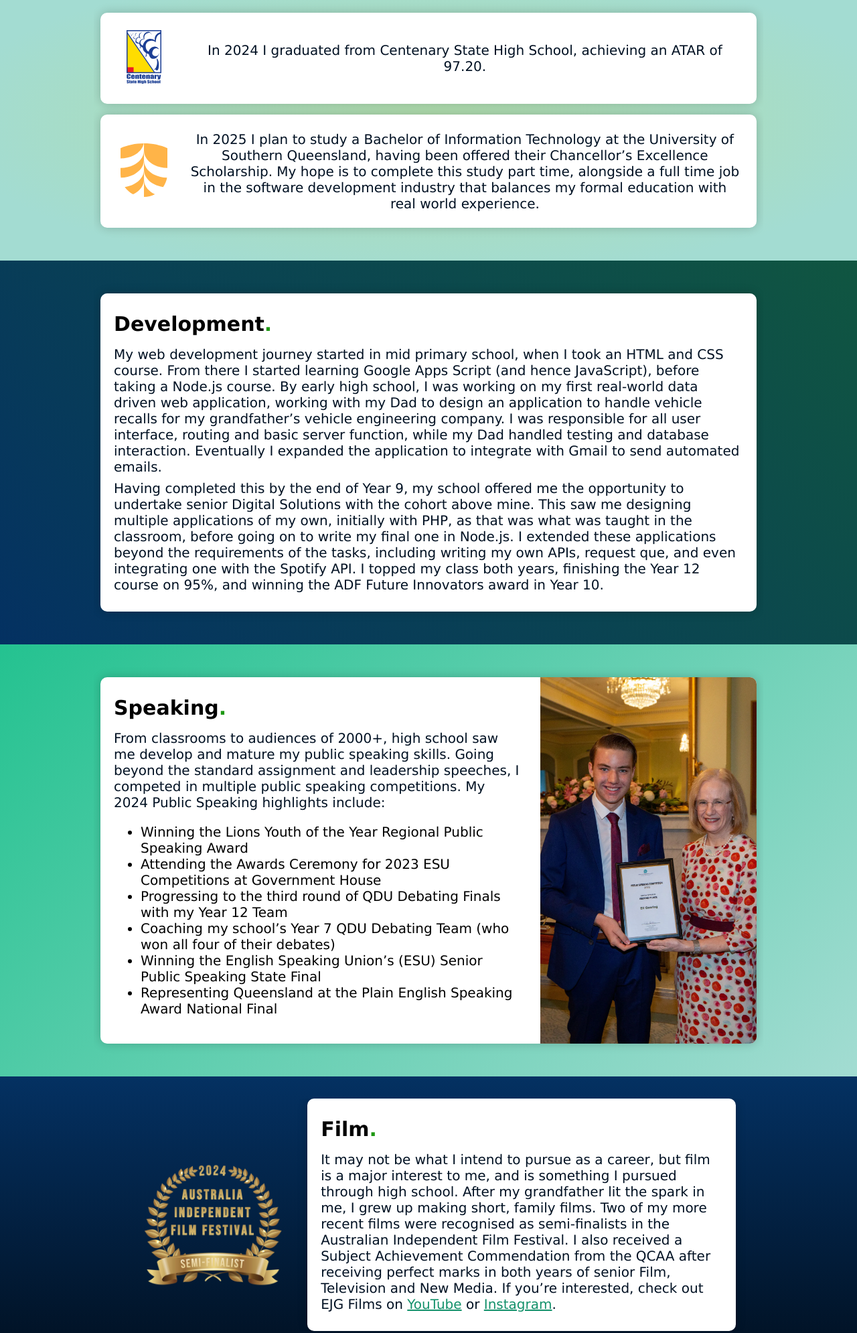
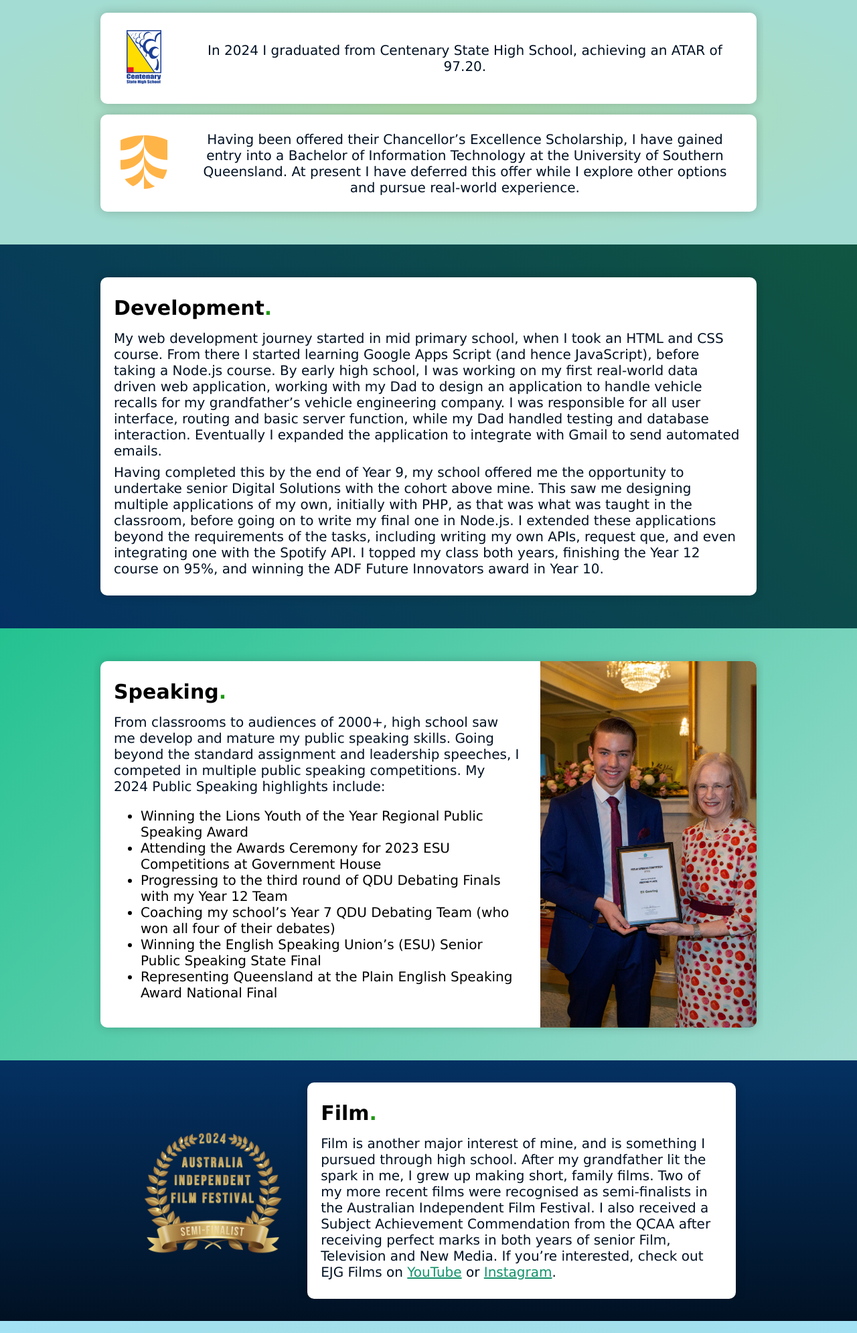
Before and after one commit to Eli-159/eligearing, a plain HTML site: page index.html in a window 1280 px wide. Shown: the part 832-2822 px from the top of the page at 67% size. Drawn offline with Linux system fonts and the light colour scheme.

Commit message:
Text Update

```diff
--- a/index.html
+++ b/index.html
@@ -44,7 +44,7 @@
                     <div class="imgWrap">
                         <img src="./imgs/unisq-logo.svg" alt="University of Southern Queensland Logo">
                     </div>
-                    <p>In 2025 I plan to study a Bachelor of Information Technology at the University of Southern Queensland, having been offered their Chancellor’s Excellence Scholarship. My hope is to complete this study part time, alongside a full time job in the software development industry that balances my formal education with real world experience.</p>
+                    <p>Having been offered their Chancellor’s Excellence Scholarship, I have gained entry into a Bachelor of Information Technology at the University of Southern Queensland. At present I have deferred this offer while I explore other options and pursue real-world experience.</p>
                 </div>
             </div>
         </section>
@@ -89,7 +89,7 @@
                 <div class="floatingBox">
                     <h1 class="title">Film</h1>
                     <p>
-                        It may not be what I intend to pursue as a career, but film is a major interest to me, and is something I pursued through high school. After my grandfather lit the spark in me, I grew up making short, family films. Two of my more recent films were recognised as semi-finalists in the Australian Independent Film Festival. I also received a Subject Achievement Commendation from the QCAA after receiving perfect marks in both years of senior Film, Television and New Media. If you’re interested, check out EJG Films on
+                        Film is another major interest of mine, and is something I pursued through high school. After my grandfather lit the spark in me, I grew up making short, family films. Two of my more recent films were recognised as semi-finalists in the Australian Independent Film Festival. I also received a Subject Achievement Commendation from the QCAA after receiving perfect marks in both years of senior Film, Television and New Media. If you’re interested, check out EJG Films on
                         <a href="https://www.youtube.com/@ejg_films" target="_blank">YouTube</a>
                         or
                         <a href="https://www.instagram.com/ejg_films/" target="_blank">Instagram</a>.
```
